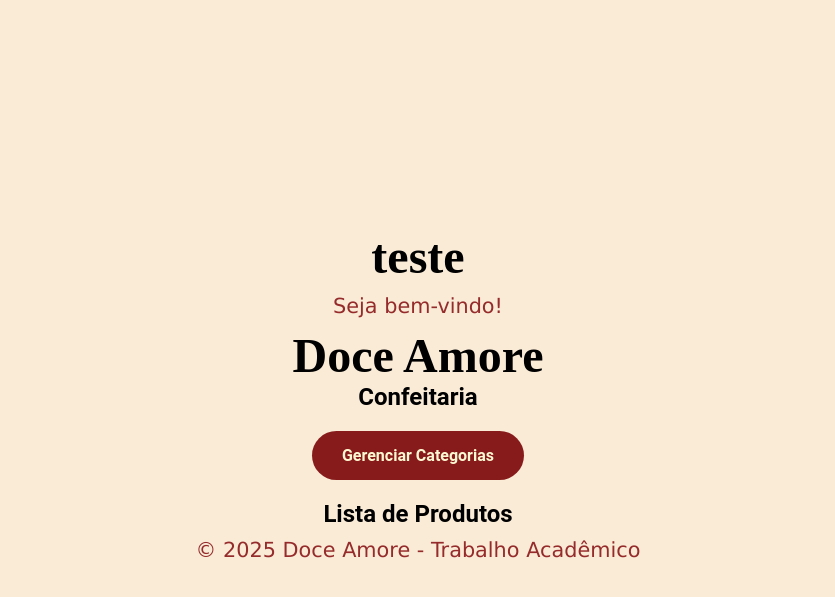
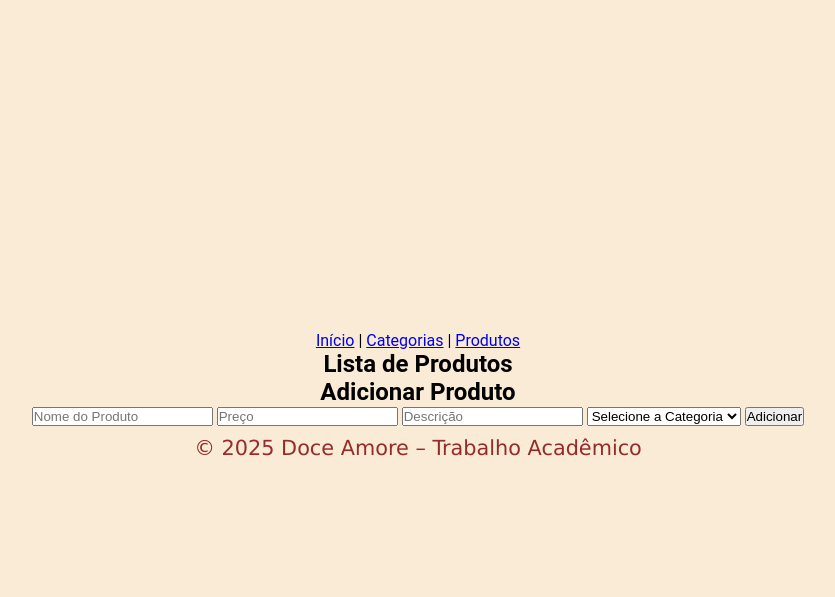
Before and after one commit to d4viladandara/Projeto-Crud, a Flask app: template templates/produtos.html in a window 1280 px wide. Shown: the top 597 px of the page, without its empty margins (222-1057 px from the left). Run offline with Flask 3, Linux system fonts and the light colour scheme; the template is opened without the code that fills it, so the values that code supplies are empty.

Commit message:
arrumando produos e os botões

```diff
--- a/app.py
+++ b/app.py
@@ -8,23 +8,22 @@ db = SQLAlchemy(app)
 # ---------- MODELO ----------
 class Categoria(db.Model):
     id = db.Column(db.Integer, primary_key=True)
+    name = db.Column(db.String(100), nullable=False)
     description = db.Column(db.String(200))
-    name = db.Column(db.String(100), nullable=False)
     produtos = db.relationship('Produto', backref='categoria', lazy=True)
 
 class Produto(db.Model):
     id = db.Column(db.Integer, primary_key=True)
-    name = db.Column(db.String(100), nullable=False)
+    name = db.Column(db.String(200), nullable=False)
     price = db.Column(db.Float, nullable=False)
     description = db.Column(db.String(200))
-    category_id = db.Column(db.Integer, db.ForeignKey('categoria.id'), nullable=False)
-
-
+    category_id = db.Column(db.Integer, db.ForeignKey('categoria.id'))
 
 # ---------- ROTAS ----------
 @app.route('/')
 def index():
-    return render_template('base.html')
+    return render_template('index.html')
+
 
 
 # ----- LISTAR -----
@@ -71,16 +70,59 @@ def atualizar_categoria(id):
     return redirect('/categorias')
 
 
+
+
+
+# ---------- ROTAS PRODUTOS----------
+# ---------- LISTAR PRODUTOS ----------
+@app.route('/produtos')
+def listar_produtos():
+    produtos = Produto.query.all()
+    categorias = Categoria.query.all()  # para exibir no select
+    return render_template('produtos.html', produtos=produtos, categorias=categorias)
+
+# ---------- CRIAR PRODUTO ----------
+@app.route('/produtos/create', methods=['POST'])
+def criar_produto():
+    name = request.form['name']
+    price = request.form['price']
+    description = request.form['description']
+    category_id = request.form['category_id']
+
+    novo_produto = Produto(
+        name=name,
+        price=price,
+        description=description,
+        category_id=category_id
+    )
+    db.session.add(novo_produto)
+    db.session.commit()
+    return redirect('/produtos')
+
+# ---------- ATUALIZAR PRODUTO ----------
+@app.route('/produtos/update/<int:id>', methods=['POST'])
+def atualizar_produto(id):
+    produto = Produto.query.get(id)
+    if produto:
+        produto.name = request.form['name']
+        produto.price = request.form['price']
+        produto.description = request.form['description']
+        produto.category_id = request.form['category_id']
+        db.session.commit()
+    return redirect('/produtos')
+
+# ---------- DELETAR PRODUTO ----------
+@app.route('/produtos/delete/<int:id>', methods=['POST'])
+def deletar_produto(id):
+    produto = Produto.query.get(id)
+    if produto:
+        db.session.delete(produto)
+        db.session.commit()
+    return redirect('/produtos')
+
+
 # ---------- MAIN ----------
 if __name__ == '__main__':
     with app.app_context():
         db.create_all()
     app.run(debug=True)
-
-
-
-# ---------- ROTAS PRODUTOS----------
-@app.route('/produtos')
-def produtos():
-    produtos = Produtos.query.all()
-    return render_template('produtos.html', produtos=produtos)
--- a/templates/base.html
+++ b/templates/base.html
@@ -7,26 +7,18 @@
     <link rel="stylesheet" href="{{ url_for('static', filename='base.css') }}">
 </head>
 <body>
-    <header>
-        <p>Seja bem-vindo!</p>
-        <h1>Doce Amore</h1>
-        <h2>Confeitaria</h2>
-    </header>
+    <nav>
+        <a href="/">Início</a> |
+        <a href="/categorias">Categorias</a> |
+        <a href="/produtos">Produtos</a>
+    </nav>
 
     <main>
-        <nav>
-            <!-- Link que chama a rota correta -->
-            <a href="{{ url_for('categorias') }}" class="btn">Gerenciar Categorias</a>
-
-        </nav>
-
-        <!-- Aqui o conteúdo muda dependendo da página -->
-        {% block content %}
-        {% endblock %}
+        {% block content %}{% endblock %}
     </main>
 
     <footer>
-        <p>&copy; 2025 Doce Amore - Trabalho Acadêmico</p>
+        <p>© 2025 Doce Amore – Trabalho Acadêmico</p>
     </footer>
 </body>
 </html>
--- a/templates/produtos.html
+++ b/templates/produtos.html
@@ -1,12 +1,3 @@
-<!DOCTYPE html>
-<html lang="en">
-<head>
-    <meta charset="UTF-8">
-    <meta name="viewport" content="width=device-width, initial-scale=1.0">
-    <title>Document</title>
-</head>
-<body>
-    <h1>teste</h1>
 {% extends "base.html" %}
 
 {% block title %}Produtos{% endblock %}
@@ -15,11 +6,21 @@
 <h2>Lista de Produtos</h2>
 <ul>
     {% for produto in produtos %}
-        <li>{{ produto.description }}</li>
+        <li>{{ produto.name }} - {{ produto.price }}</li>
     {% endfor %}
 </ul>
+
+<h2>Adicionar Produto</h2>
+<form action="/produtos/create" method="POST">
+    <input type="text" name="name" placeholder="Nome do Produto" required>
+    <input type="number" step="0.01" name="price" placeholder="Preço" required>
+    <input type="text" name="description" placeholder="Descrição">
+    <select name="category_id" required>
+        <option value="">Selecione a Categoria</option>
+        {% for categoria in categorias %}
+            <option value="{{ categoria.id }}">{{ categoria.description }}</option>
+        {% endfor %}
+    </select>
+    <button type="submit">Adicionar</button>
+</form>
 {% endblock %}
-
-
-</body>
-</html>
```
Also changed, not shown: templates/categorias.html (+15 -52 lines), templates/index.html (added, +9 -0 lines), instance/app.db. Lines whose indentation alone changed are shown as unchanged.
